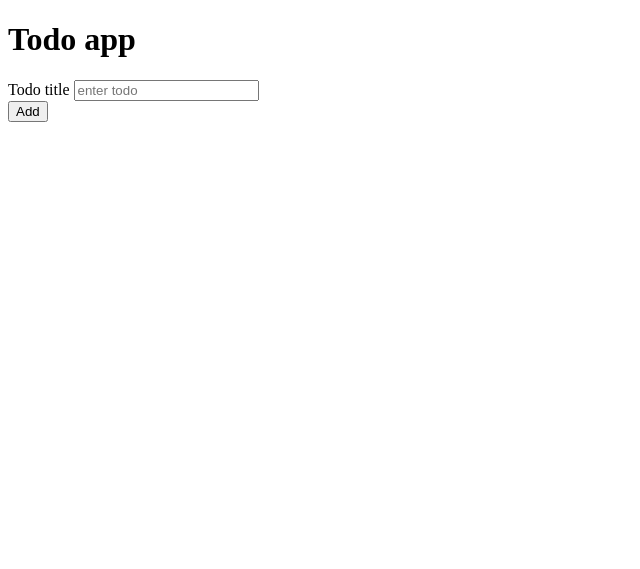
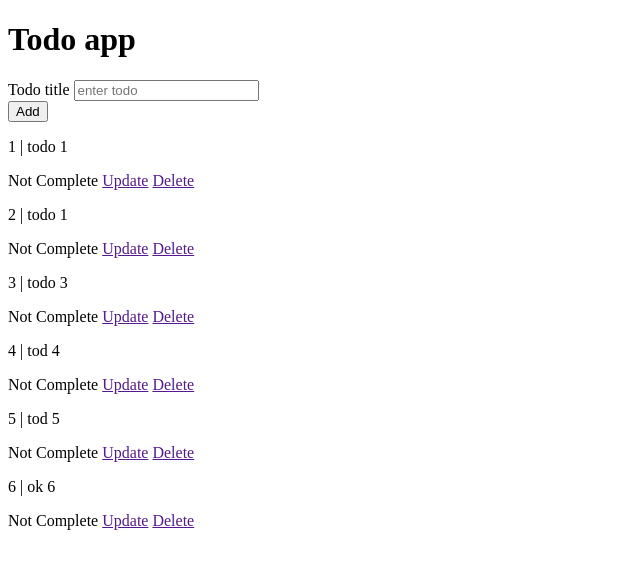
Before and after one commit to diamond-nicholas/todolist-python-flask, a Flask app: page / in a window 1280 px wide. Shown: the top 569 px of the page, without its empty margins (0-640 px from the left). Run offline with Flask 2, Linux system fonts and the light colour scheme; data comes from the database, SQL or seed files in the repository; both versions use the stored data as it was after the commit.

Commit message:
update logic with dynamically adding todo

```diff
--- a/app.py
+++ b/app.py
@@ -1,4 +1,4 @@
-from flask import Flask, render_template
+from flask import Flask, render_template, request, redirect, url_for
 from flask_sqlalchemy import SQLAlchemy
 
 app = Flask(__name__)
@@ -13,8 +13,23 @@ class Todo(db.Model):
 
 @app.route('/')
 def index():
- return render_template('index.html')
+ # show all todos
+ todo_list = Todo.query.all()
+ print(todo_list)
+ return render_template('index.html', todo_list=todo_list)
+
+@app.route('/add', methods=['POST'])
+def add():
+ title = request.form.get('title')
+ new_todo = Todo(title=title, complete=False)
+ db.session.add(new_todo)
+ db.session.commit()
+ return redirect(url_for('index'))
 
 if __name__ == '__main__':
  db.create_all()
+
+ # new_todo = Todo(title='tod 4', complete=False)
+ # db.session.add(new_todo)
+ # db.session.commit()
  app.run(debug=True)
--- a/templates/index.html
+++ b/templates/index.html
@@ -9,7 +9,7 @@
   <body>
     <h1>Todo app</h1>
 
-    <form action="">
+    <form action="/add" method="post">
       <div class="form">
         <label for="title"> Todo title </label>
         <input type="text" name="title" placeholder="enter todo" />
@@ -18,5 +18,16 @@
         </div>
       </div>
     </form>
+
+    {% for todo in todo_list %}
+    <p>{{todo.id}} | {{todo.title}}</p>
+    {% if todo.complete == false %}
+    <span>Not Complete</span>
+    {% else %}
+    <span>Completed</span>
+    {% endif %}
+    <a href="">Update</a>
+    <a href="">Delete</a>
+    {% endfor%}
   </body>
 </html>
```
Also changed, not shown: db.sqlite.
